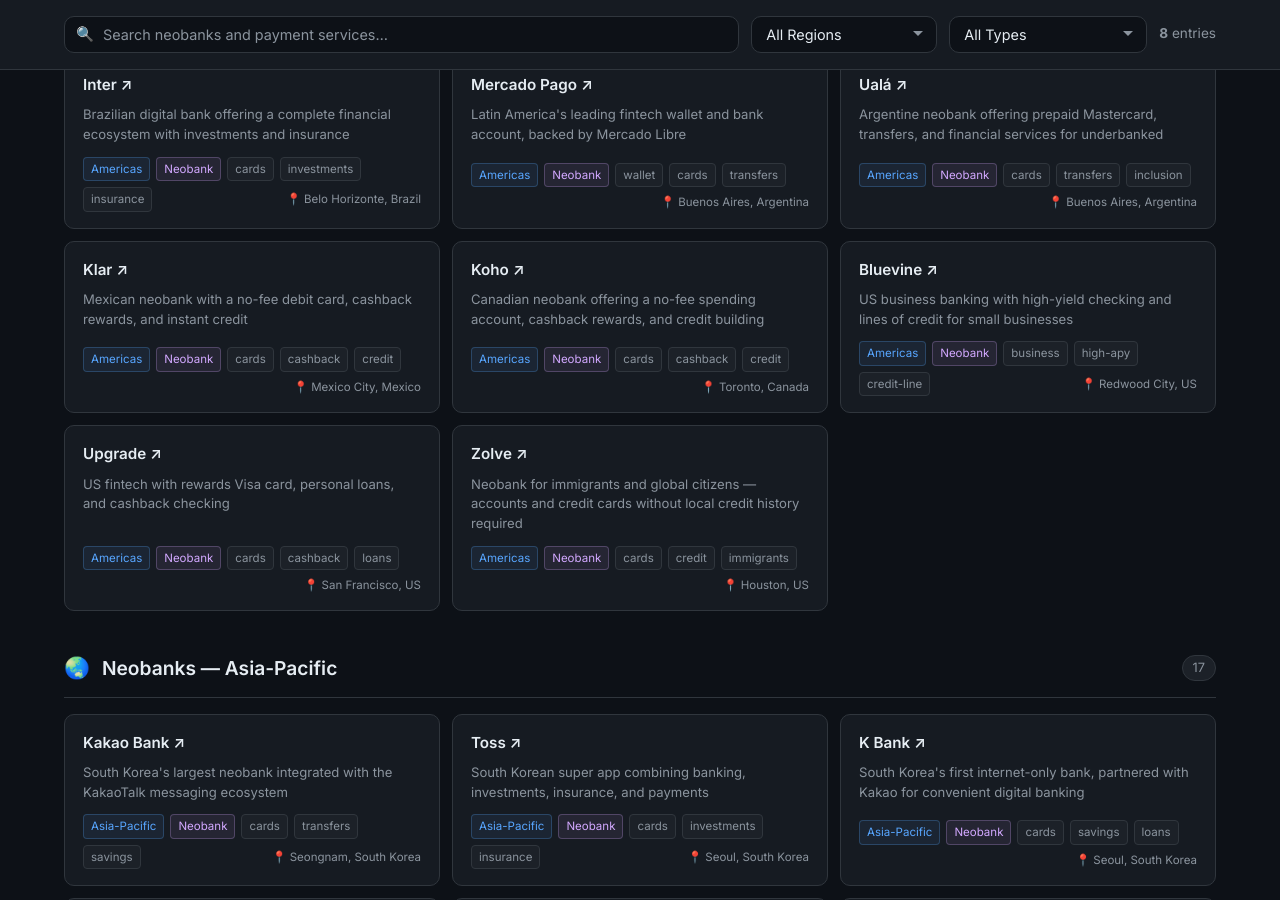
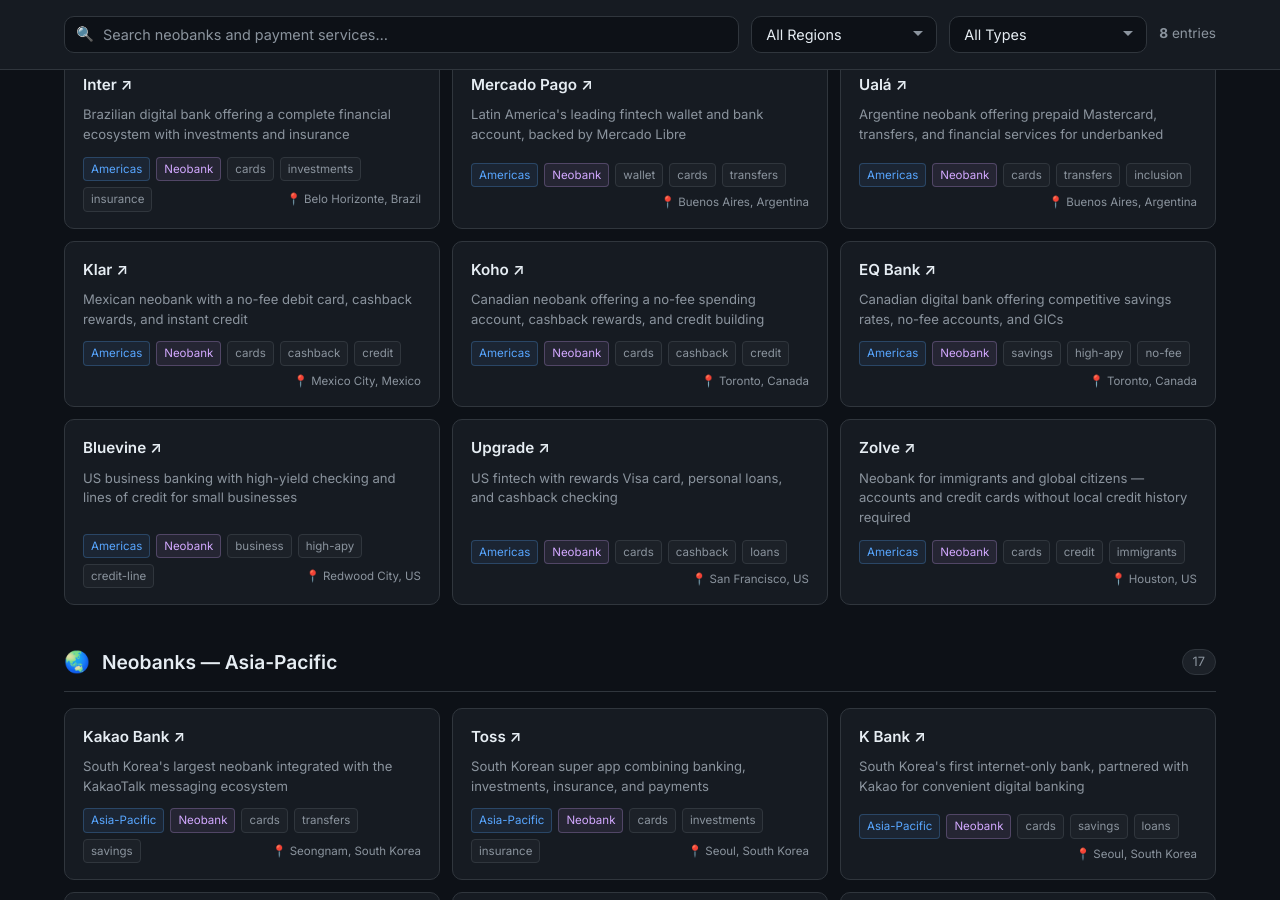
Before and after one commit to ittermit/awesome-neobanks, a Jekyll site: the page built from index.html, in a window 1280 px wide and 900 px high, scrolled down 1049 px. Built offline with Jekyll 4.4.1, drawn with Linux system fonts in a browser that asks for light colours; some of the changed text lies outside the part shown.

Commit message:
add EQ Bank to Americas

```diff
--- a/_data/neobanks.yml
+++ b/_data/neobanks.yml
@@ -383,6 +383,15 @@
   founded: 2014
   hq: "Toronto, Canada"
 
+- name: EQ Bank
+  url: https://eqbank.ca
+  description: "Canadian digital bank offering competitive savings rates, no-fee accounts, and GICs"
+  region: Americas
+  countries: [CA]
+  tags: [savings, high-apy, no-fee, GIC]
+  founded: 2016
+  hq: "Toronto, Canada"
+
 - name: Bluevine
   url: https://bluevine.com
   description: "US business banking with high-yield checking and lines of credit for small businesses"
```
Also changed, not shown: README.md.
